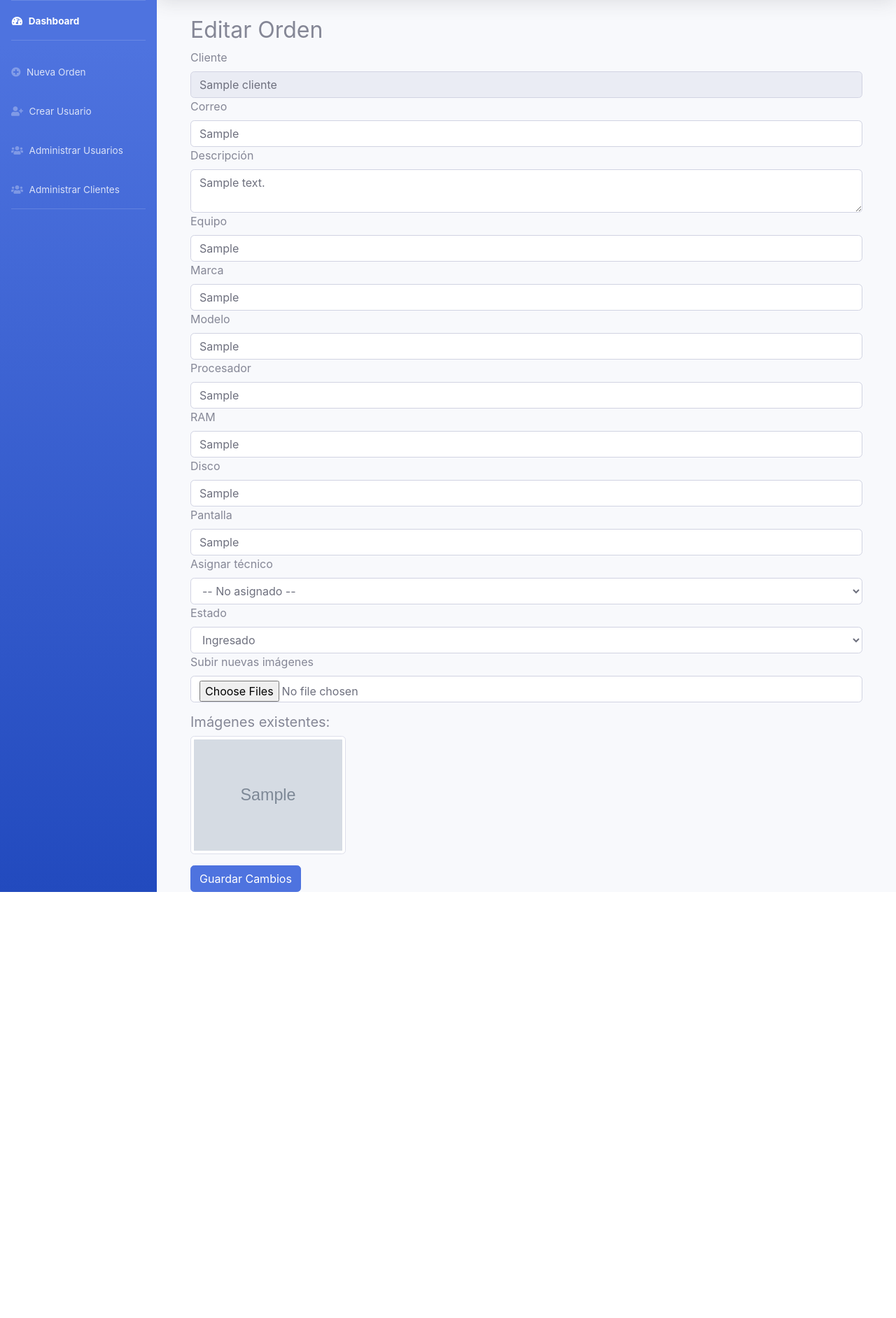
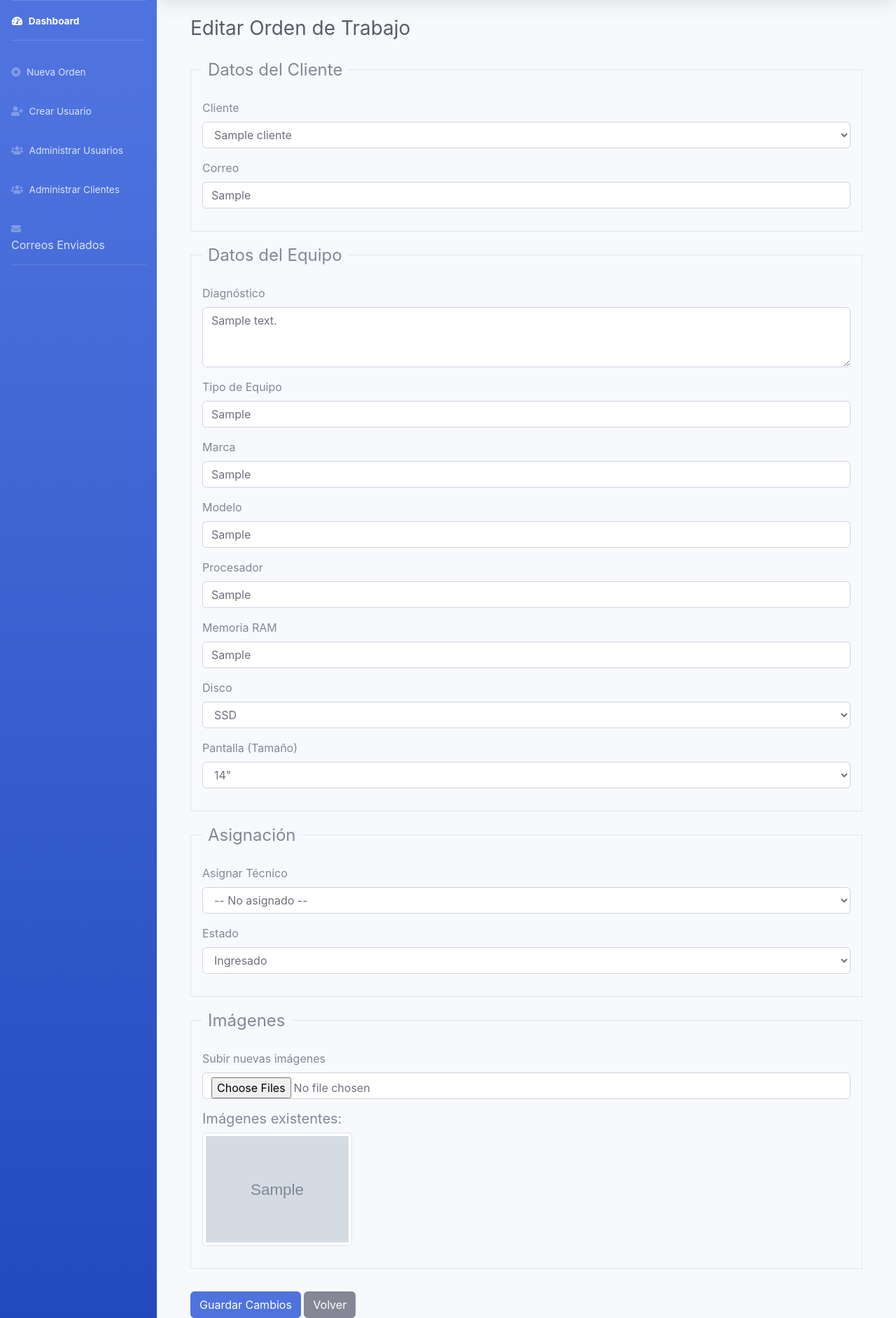
Before and after one commit to Francisco-minio/servicio_tecnico_flask, a Flask app: page /orden/1/editar in a window 1280 px wide. Shown: the part 70-1954 px from the top of the page at 70% size. Before the commit the page ends 1345 px from the top, so only its background shows below. Run offline with Flask 3, Linux system fonts and the light colour scheme; a user stored in the database is signed in; tables that the repository leaves empty hold one stand-in row (values such as "Sample post"); grey boxes marked "Sample" are stand-in pictures; some libraries are stand-ins or nearby versions.

Commit message:
new file:   .htaccess 	modified:   __pycache__/app.cpython-312.pyc 	modified:   __pycache__/models.cpython-312.pyc     new file:   __pycache__/wsgi.cpython-312.pyc 	modified:   app.py 	deleted:    instance/database.db 	modified:   models.py 	new file:   passenger_wsgi.py 	modified:   requirements.txt 	new file:   static/uploads/Captura_de_pantalla_2025-05-19_a_las_10.57.10_a._m..png 	new file:   static/uploads/Captura_de_pantalla_2025-05-19_a_las_10.59.35_a._m..png 	modified:   templates/base.html 	new file:   templates/correos_logs.html 	modified:   templates/dashboard_admin.html 	modified:   templates/dashboard_tecnico.html 	modified:   templates/editar_orden.html 	modified:   templates/orden_form.html 	modified:   utils/__pycache__/mail_sender.cpython-312.pyc 	modified:   utils/mail_sender.py 	new file:   wsgi.py 	modified:   __pycache__/app.cpython-312.pyc 	modified:   __pycache__/models.cpython-312.pyc 	modified:   app.py 	modified:   models.py 	modified:   templates/base.html 	modified:   utils/__pycache__/mail_sender.cpython-312.pyc 	modified:   utils/mail_sender.py
    migrations/versions/92297b303a43_agregar_campo_correo_encargado_a_.py
	migrations/versions/__pycache__/92297b303a43_agregar_campo_correo_encargado_a_.cpython-312.pyc
	migrations/versions/__pycache__/caea7574b92d_agregar_relacion_con_cliente2.cpython-312.pyc
	migrations/versions/__pycache__/e1ed561e725b_agregar_relacion_con_cliente2.cpython-312.pyc
	migrations/versions/caea7574b92d_agregar_relacion_con_cliente2.py
	migrations/versions/e1ed561e725b_agregar_relacion_con_cliente2.py
	templates/cotizacion_form.html
	templates/cotizaciones_ver.html

```diff
--- a/app.py
+++ b/app.py
@@ -12,14 +12,22 @@ from flask_login import LoginManager, login_user, logout_user, login_required, c
 from models import Orden, Imagen
 from models import Cliente  # Asegúrate de importar el modelo Cliente
 from models import Solicitud #agregar solicitudes de repuestos
+from models import CorreoLog
 
 app = Flask(__name__)
 app.config['SECRET_KEY'] = 'clave_secreta_segura'
 basedir = os.path.abspath(os.path.dirname(__file__))
-#app.config['SQLALCHEMY_DATABASE_URI'] = f"sqlite:///{os.path.join(basedir, 'instance', 'database.db')}"
+#Para conectar a Cpanel base de datos
+# app.config['SQLALCHEMY_DATABASE_URI'] = 'mysql+pymysql://miniofot_soporte:Deser.1451@localhost/miniofot_soporte'
+# Para pruebas locales
 app.config['SQLALCHEMY_DATABASE_URI'] = 'mysql+pymysql://root:@localhost/ordenes_db'
 app.config['UPLOAD_FOLDER'] = 'static/uploads'
 app.config['MAIL_DEFAULT_SENDER'] = 'tucorreo@ejemplo.com'
+
+#agregar correos a necesitar
+app.config['CORREO_ADMIN'] = 'franciscominio@backupcode.cl'
+app.config['CORREO_REPUESTOS'] = 'franciscominio@backupcode.cl'
+app.config['CORREO_PRESUPUESTOS'] = 'franciscominio@backupcode.cl'
 
 # Inicializar extensiones
 db.init_app(app)
@@ -82,15 +90,14 @@ def dashboard_tecnico():
     ordenes = Orden.query.filter_by(tecnico_id=current_user.id).all()
     return render_template('dashboard_tecnico.html', ordenes=ordenes, usuario=current_user)
 
+
 @app.route('/orden/nueva', methods=['GET', 'POST'])
 @login_required
 def nueva_orden():
     if request.method == 'POST':
-        # Datos del cliente (puede ser nuevo o existente)
         cliente_nombre = request.form['cliente']
         cliente_correo = request.form['correo']
 
-        # Buscar si ya existe
         cliente_existente = Cliente.query.filter_by(nombre=cliente_nombre, correo=cliente_correo).first()
         if cliente_existente:
             cliente_id = cliente_existente.id
@@ -100,7 +107,6 @@ def nueva_orden():
             db.session.commit()
             cliente_id = nuevo_cliente.id
 
-        # Datos de la orden
         equipo = request.form['equipo']
         marca = request.form['marca']
         modelo = request.form['modelo']
@@ -110,6 +116,15 @@ def nueva_orden():
         disco = request.form.get('disco')
         pantalla = request.form.get('pantalla')
         tecnico_id = request.form.get('tecnico_id') or None
+
+        # Validar que tecnico_id es válido
+        if tecnico_id:
+            tecnico = Usuario.query.filter_by(id=tecnico_id, rol='tecnico').first()
+            if not tecnico:
+                flash('Técnico seleccionado no es válido.', 'danger')
+                return redirect(url_for('nueva_orden'))
+        else:
+            tecnico = None
 
         nueva = Orden(
             cliente_id=cliente_id,
@@ -131,12 +146,20 @@ def nueva_orden():
         db.session.add(nueva)
         db.session.commit()
 
-        # Guardar imágenes si hay
+        # Guardar imágenes
         imagenes = request.files.getlist('imagenes')
+        upload_folder = app.config.get('UPLOAD_FOLDER', 'uploads')
+
         for imagen in imagenes:
             if imagen and imagen.filename:
                 filename = secure_filename(imagen.filename)
-                imagen.save(os.path.join(app.config['UPLOAD_FOLDER'], filename))
+                # Opcional: renombrar para evitar conflictos
+                timestamp = datetime.now().strftime("%Y%m%d%H%M%S%f")
+                filename = f"{timestamp}_{filename}"
+
+                # Guardar archivo
+                imagen.save(os.path.join(upload_folder, filename))
+
                 nueva_imagen = Imagen(orden_id=nueva.id, filename=filename)
                 db.session.add(nueva_imagen)
 
@@ -144,15 +167,27 @@ def nueva_orden():
 
         # Enviar correo
         try:
-            enviar_correo(nueva)
+            asunto = "Equipo ingresado al servicio técnico"
+            cuerpo = f"""Estimado/a {cliente_nombre},
+
+Su equipo ha sido ingresado correctamente al servicio técnico.
+
+Detalles:
+- Orden ID: {nueva.id}
+- Equipo: {nueva.equipo}
+- Estado: {nueva.estado}
+- Fecha: {nueva.fecha_creacion.strftime('%d-%m-%Y %H:%M')}
+
+Gracias por confiar en nosotros.
+"""
+
+            enviar_correo(nueva, tipo='ingreso')
             flash('Orden ingresada exitosamente y correo enviado al cliente.', 'success')
         except Exception as e:
-            print(f"Error al enviar el correo: {e}")
+            app.logger.error(f"Error al enviar el correo: {e}")
             flash('Orden ingresada pero ocurrió un error al enviar el correo.', 'warning')
 
         return redirect(url_for('dashboard_admin'))
-
-    # 👇👇👇 Estas variables deben definirse para GET
     tecnicos = Usuario.query.filter_by(rol='tecnico').all()
     clientes = Cliente.query.all()
 
@@ -204,9 +239,27 @@ def ver_orden(orden_id):
 @login_required
 def editar_orden(id):
     orden = Orden.query.get_or_404(id)
+    clientes = Cliente.query.all()
+    tecnicos = Usuario.query.filter_by(rol='tecnico').all()
 
     if request.method == 'POST':
-        orden.cliente = request.form['cliente']
+        # Cliente
+        cliente_id = request.form.get('cliente_id')
+        cliente = Cliente.query.get(cliente_id)
+        if cliente:
+            orden.cliente_id = cliente.id
+        else:
+            flash('Cliente no válido.', 'danger')
+            return redirect(url_for('editar_orden', id=id))
+
+        # Técnico asignado
+        tecnico_id = request.form.get('tecnico_id')
+        if tecnico_id:
+            tecnico = Usuario.query.get(tecnico_id)
+            if tecnico:
+                orden.tecnico_id = tecnico.id
+
+        # Otros campos
         orden.correo = request.form['correo']
         orden.equipo = request.form['equipo']
         orden.marca = request.form['marca']
@@ -216,13 +269,13 @@ def editar_orden(id):
         orden.ram = request.form.get('ram')
         orden.disco = request.form.get('disco')
         orden.pantalla = request.form.get('pantalla')
-
+        orden.estado = request.form.get('estado')
 
         db.session.commit()
         flash('Orden actualizada correctamente.', 'success')
         return redirect(url_for('ver_orden', orden_id=orden.id))
 
-    return render_template('editar_orden.html', orden=orden)
+    return render_template('editar_orden.html', orden=orden, clientes=clientes, tecnicos=tecnicos)
 
 
 @app.route('/orden/<int:orden_id>/asignar', methods=['POST'])
@@ -255,20 +308,38 @@ def asignar_orden(orden_id):
 @login_required
 def cerrar_orden(orden_id):
     if current_user.rol != 'admin':
-        flash('No tienes permiso para cerrar esta orden')
+        flash('No tienes permiso para cerrar esta orden', 'danger')
         return redirect(url_for('dashboard_admin'))
 
     orden = Orden.query.get_or_404(orden_id)
+
+    if orden.estado == 'Cerrada':
+        flash('La orden ya está cerrada.', 'info')
+        return redirect(url_for('ver_orden', orden_id=orden.id))
+
+    orden.estado = 'Cerrada'
     orden.fecha_cierre = datetime.utcnow()
-    orden.estado = 'Cerrada'
 
-    historial = Historial(orden_id=orden.id, usuario_id=current_user.id,
-                          descripcion="Orden cerrada")
+    historial = Historial(
+        orden_id=orden.id,
+        usuario_id=current_user.id,
+        descripcion="Orden cerrada"
+    )
     db.session.add(historial)
-    db.session.commit()
 
-    flash('Orden cerrada con éxito')
-    return redirect(url_for('dashboard_admin'))
+    try:
+        db.session.commit()
+        flash('Orden cerrada con éxito.', 'success')
+
+        # Enviar correo al cliente si tiene correo registrado
+        if orden.correo:
+            enviar_correo(orden, tipo='cerrada')
+
+    except Exception as e:
+        db.session.rollback()
+        flash(f'Error al cerrar la orden: {e}', 'danger')
+
+    return redirect(url_for('ver_orden', orden_id=orden.id))
 
 @app.route('/orden/<int:orden_id>/avances', methods=['GET', 'POST'])
 @login_required
@@ -292,6 +363,8 @@ def modificar_avances(orden_id):
         return redirect(url_for('ver_orden', orden_id=orden.id))
 
     return render_template('modificar_avances.html', orden=orden)
+
+
 @app.route('/orden/<int:orden_id>/pdf')
 @login_required
 def descargar_pdf(orden_id):
@@ -320,6 +393,7 @@ def solicitar_repuesto_presupuesto(orden_id):
         flash("Debes completar todos los campos.", "danger")
         return redirect(url_for('ver_orden', orden_id=orden.id))
 
+    # Crear solicitud
     solicitud = Solicitud(
         tipo=tipo,
         descripcion=descripcion,
@@ -328,27 +402,39 @@ def solicitar_repuesto_presupuesto(orden_id):
     )
     db.session.add(solicitud)
 
+    # Crear evento en historial
     evento = Historial(
         orden_id=orden.id,
         usuario_id=current_user.id,
         descripcion=f"Solicitud de {tipo.lower()}: {descripcion}"
     )
+    db.session.add(evento)
 
-       # 🔥 Actualizar el estado de la orden
-    orden = Orden.query.get_or_404(orden_id)
-    orden.estado = "Enviado a Cotización"
-    db.session.add(evento)
-    db.session.commit()
+    # Cambiar estado solo si corresponde
+    if tipo == "Presupuesto":
+        orden.estado = "Enviado a Cotización"
+    elif tipo == "Repuesto":
+        orden.estado = "Solicitud de Repuesto"
 
-   # 🔥 Actualizar el estado de la orden
-    orden = Orden.query.get_or_404(orden_id)
-    orden.estado = "Enviado a Cotización"
+    try:
+        db.session.commit()
+    except Exception as e:
+        db.session.rollback()
+        flash("Error al registrar la solicitud.", "danger")
+        return redirect(url_for('ver_orden', orden_id=orden.id))
 
-    # Enviar correo al administrador
+    # Determinar correo destinatario
+    destinatario = app.config.get('CORREO_ADMIN', 'admin@tusistema.cl')  # por defecto
+    if tipo == 'Repuesto':
+        destinatario = app.config.get('CORREO_REPUESTOS', destinatario)
+    elif tipo == 'Presupuesto':
+        destinatario = app.config.get('CORREO_PRESUPUESTOS', destinatario)
+
+    # Enviar correo
     try:
         msg = Message(
             subject=f"Solicitud de {tipo} para orden #{orden.id}",
-            recipients=['franciscominio@bcode.cl'],  # Puedes cambiarlo o hacerlo dinámico
+            recipients=[destinatario],
             html=f"""
                 <h4>Solicitud de {tipo}</h4>
                 <p><strong>Usuario:</strong> {current_user.username}</p>
@@ -489,7 +575,15 @@ def eliminar_cliente(id):
     return redirect(url_for('listar_clientes'))
 
 
+@app.route('/correos')
+@login_required
+def ver_logs_correos():
+    if current_user.rol != 'admin':
+        flash('Acceso no autorizado.', 'danger')
+        return redirect(url_for('dashboard_admin'))
 
+    logs = CorreoLog.query.order_by(CorreoLog.fecha_envio.desc()).all()
+    return render_template('correos_logs.html', logs=logs)
 
 if __name__ == '__main__':
     app.run(debug=True)
--- /dev/null
+++ b/passenger_wsgi.py
@@ -0,0 +1 @@
+from app import app as application
--- a/templates/base.html
+++ b/templates/base.html
@@ -3,13 +3,10 @@
 
 <head>
     <meta charset="UTF-8">
-    <meta name="viewport" content="width=device-width, initial-scale=1.0">
+    <meta name="viewport" content="width=device-width, initial-scale=1, shrink-to-fit=no">
     <title>{% block title %}Dashboard{% endblock %}</title>
     <link href="{{ url_for('static', filename='css/sb-admin-2.min.css') }}" rel="stylesheet">
     <link href="{{ url_for('static', filename='vendor/fontawesome-free/css/all.min.css') }}" rel="stylesheet">
-    <!-- Bootstrap JS (versión 5.x) y Popper -->
-<script src="https://cdn.jsdelivr.net/npm/bootstrap@5.3.2/dist/js/bootstrap.bundle.min.js"></script>
-
 </head>
 
 <body id="page-top">
@@ -51,11 +48,16 @@
                     <span>Administrar Usuarios</span>
                 </a>
             </li>
-
             <li class="nav-item">
                 <a class="nav-link" href="{{ url_for('listar_clientes') }}">
                     <i class="fas fa-users"></i>
                     <span>Administrar Clientes</span>
+                </a>
+            </li>
+            <li class="nav-item">
+                <a class="nav-link" href="{{ url_for('ver_logs_correos') }}">
+                    <div class="sb-nav-link-icon"><i class="fas fa-envelope"></i></div>
+                    Correos Enviados
                 </a>
             </li>
             <hr class="sidebar-divider">
@@ -67,13 +69,14 @@
             <div id="content">
                 <!-- Topbar -->
                 <nav class="navbar navbar-expand navbar-light bg-white topbar mb-4 static-top shadow">
+                    <!-- Botón para mostrar/ocultar sidebar en móviles -->
                     <button id="sidebarToggleTop" class="btn btn-link d-md-none rounded-circle mr-3">
                         <i class="fa fa-bars"></i>
                     </button>
 
                     <ul class="navbar-nav ml-auto">
                         <li class="nav-item dropdown no-arrow">
-                            <a class="nav-link dropdown-toggle" href="#" id="userDropdown" role="button" data-toggle="dropdown">
+                            <a class="nav-link dropdown-toggle" href="#" id="userDropdown" role="button" data-toggle="dropdown" aria-haspopup="true" aria-expanded="false">
                                 {% if usuario %}
                                     <span class="mr-2 d-none d-lg-inline text-gray-600 small">{{ usuario.username }}</span>
                                 {% else %}
@@ -98,9 +101,18 @@
         </div>
     </div>
 
+    <!-- JS locales compatibles con SB Admin 2 (Bootstrap 4) -->
     <script src="{{ url_for('static', filename='vendor/jquery/jquery.min.js') }}"></script>
     <script src="{{ url_for('static', filename='vendor/bootstrap/js/bootstrap.bundle.min.js') }}"></script>
     <script src="{{ url_for('static', filename='js/sb-admin-2.min.js') }}"></script>
+
+    <!-- Script adicional para colapsar sidebar en móviles si no funciona por defecto -->
+    <script>
+        document.getElementById('sidebarToggleTop').addEventListener('click', function () {
+            document.body.classList.toggle('sidebar-toggled');
+            document.querySelector('.sidebar').classList.toggle('toggled');
+        });
+    </script>
 </body>
 
 </html>
--- a/templates/editar_orden.html
+++ b/templates/editar_orden.html
@@ -1,38 +1,92 @@
-{% extends 'base.html' %} {% block content %}
-<div class="container mt-4">
-    <h2>Editar Orden</h2>
+{% extends 'base.html' %}
+
+{% block title %}Editar Orden{% endblock %}
+
+{% block content %}
+<div class="container-fluid">
+    <h1 class="h3 mb-4 text-gray-800">Editar Orden de Trabajo</h1>
+
     <form method="POST" enctype="multipart/form-data">
-        <label for="cliente">Cliente</label>
-        <input type="text" name="cliente" value="{{ orden.cliente.nombre }}" class="form-control" readonly>
 
+        <!-- Datos del cliente -->
+        <fieldset class="border p-3 mb-3">
+            <legend class="w-auto px-2">Datos del Cliente</legend>
+
+            <div class="form-group">
+                <label for="cliente_id">Cliente</label>
+                <select name="cliente_id" class="form-control" required>
+                    {% for cliente in clientes %}
+                        <option value="{{ cliente.id }}" {% if cliente.id == orden.cliente_id %}selected{% endif %}>
+                            {{ cliente.nombre }}
+                        </option>
+                    {% endfor %}
+                </select>
+            </div>
+
+            <div class="form-group">
                 <label for="correo">Correo</label>
-        <input type="email" name="correo" value="{{ orden.correo }}" class="form-control">
+                <input type="email" name="correo" class="form-control" value="{{ orden.correo }}">
+            </div>
+        </fieldset>
 
-        <label for="descripcion">Descripción</label>
-        <textarea name="descripcion" class="form-control">{{ orden.descripcion }}</textarea>
+        <!-- Datos del equipo -->
+        <fieldset class="border p-3 mb-3">
+            <legend class="w-auto px-2">Datos del Equipo</legend>
 
-        <label for="equipo">Equipo</label>
-        <input type="text" name="equipo" value="{{ orden.equipo }}" class="form-control">
+            <div class="form-group">
+                <label for="descripcion">Diagnóstico</label>
+                <textarea name="descripcion" class="form-control" rows="3">{{ orden.descripcion }}</textarea>
+            </div>
 
+            <div class="form-group">
+                <label for="equipo">Tipo de Equipo</label>
+                <input type="text" name="equipo" class="form-control" value="{{ orden.equipo }}">
+            </div>
+
+            <div class="form-group">
                 <label for="marca">Marca</label>
-        <input type="text" name="marca" value="{{ orden.marca }}" class="form-control">
+                <input type="text" name="marca" class="form-control" value="{{ orden.marca }}">
+            </div>
 
+            <div class="form-group">
                 <label for="modelo">Modelo</label>
-        <input type="text" name="modelo" value="{{ orden.modelo }}" class="form-control">
+                <input type="text" name="modelo" class="form-control" value="{{ orden.modelo }}">
+            </div>
 
+            <div class="form-group">
                 <label for="procesador">Procesador</label>
-        <input type="text" name="procesador" value="{{ orden.procesador }}" class="form-control">
+                <input type="text" name="procesador" class="form-control" value="{{ orden.procesador }}">
+            </div>
 
-        <label for="ram">RAM</label>
-        <input type="text" name="ram" value="{{ orden.ram }}" class="form-control">
+            <div class="form-group">
+                <label for="ram">Memoria RAM</label>
+                <input type="text" name="ram" class="form-control" value="{{ orden.ram }}">
+            </div>
 
+            <div class="form-group">
                 <label for="disco">Disco</label>
-        <input type="text" name="disco" value="{{ orden.disco }}" class="form-control">
+                <select name="disco" class="form-control">
+                    <option value="SSD" {% if orden.disco == 'SSD' %}selected{% endif %}>SSD</option>
+                    <option value="HDD" {% if orden.disco == 'HDD' %}selected{% endif %}>HDD</option>
+                </select>
+            </div>
 
-        <label for="pantalla">Pantalla</label>
-        <input type="text" name="pantalla" value="{{ orden.pantalla }}" class="form-control">
+            <div class="form-group">
+                <label for="pantalla">Pantalla (Tamaño)</label>
+                <select name="pantalla" class="form-control">
+                    {% for size in ['14', '15.6', '17', '7', '8', '10'] %}
+                        <option value="{{ size }}" {% if orden.pantalla == size %}selected{% endif %}>{{ size }}"</option>
+                    {% endfor %}
+                </select>
+            </div>
+        </fieldset>
 
-        <label for="tecnico_id">Asignar técnico</label>
+        <!-- Técnico y estado -->
+        <fieldset class="border p-3 mb-3">
+            <legend class="w-auto px-2">Asignación</legend>
+
+            <div class="form-group">
+                <label for="tecnico_id">Asignar Técnico</label>
                 <select name="tecnico_id" class="form-control">
                     <option value="">-- No asignado --</option>
                     {% for tecnico in tecnicos %}
@@ -41,7 +95,9 @@
                         </option>
                     {% endfor %}
                 </select>
+            </div>
 
+            <div class="form-group">
                 <label for="estado">Estado</label>
                 <select name="estado" class="form-control">
                     <option value="Ingresado" {% if orden.estado == 'Ingresado' %}selected{% endif %}>Ingresado</option>
@@ -50,22 +106,40 @@
                     <option value="Asignada" {% if orden.estado == 'Asignada' %}selected{% endif %}>Asignada</option>
                     <option value="Cerrada" {% if orden.estado == 'Cerrada' %}selected{% endif %}>Cerrada</option>
                 </select>
+            </div>
+        </fieldset>
 
+        <!-- Imágenes -->
+        <fieldset class="border p-3 mb-3">
+            <legend class="w-auto px-2">Imágenes</legend>
+
+            <div class="form-group">
                 <label for="imagenes">Subir nuevas imágenes</label>
                 <input type="file" name="imagenes" multiple class="form-control">
+            </div>
 
+            {% if orden.imagenes %}
             <div class="mt-3">
                 <h5>Imágenes existentes:</h5>
                 <div class="row">
                     {% for imagen in orden.imagenes %}
-                <div class="col-md-3">
+                    <div class="col-md-3 mb-3">
                         <img src="{{ url_for('static', filename='uploads/' ~ imagen.filename) }}" class="img-thumbnail" alt="Imagen">
+                        <!-- Opcional: botón para eliminar imagen -->
+                        <!--
+                        <form method="POST" action="{{ url_for('eliminar_imagen', imagen_id=imagen.id) }}">
+                            <button type="submit" class="btn btn-danger btn-sm mt-1">Eliminar</button>
+                        </form>
+                        -->
                     </div>
                     {% endfor %}
                 </div>
             </div>
+            {% endif %}
+        </fieldset>
 
         <button type="submit" class="btn btn-primary mt-3">Guardar Cambios</button>
+        <a href="{{ url_for('dashboard_admin') }}" class="btn btn-secondary mt-3">Volver</a>
     </form>
 </div>
 {% endblock %}
--- /dev/null
+++ b/wsgi.py
@@ -0,0 +1,4 @@
+from app import app as application
+
+# Si tu archivo principal se llama distinto, cambia 'app' por el nombre correcto:
+# from main import app as application
```
Also changed, not shown: models.py (+20 -0 lines), requirements.txt (+29 -4 lines), templates/correos_logs.html (added, +61 -0 lines), templates/dashboard_admin.html (+16 -7 lines), templates/dashboard_tecnico.html (+14 -4 lines), templates/orden_form.html (+22 -19 lines), utils/mail_sender.py (+49 -8 lines), instance/database.db (deleted), static/uploads/Captura_de_pantalla_2025-05-19_a_las_10.57.10_a._m..png (added), static/uploads/Captura_de_pantalla_2025-05-19_a_las_10.59.35_a._m..png (added), 1 other file. Lines whose indentation alone changed are shown as unchanged.
